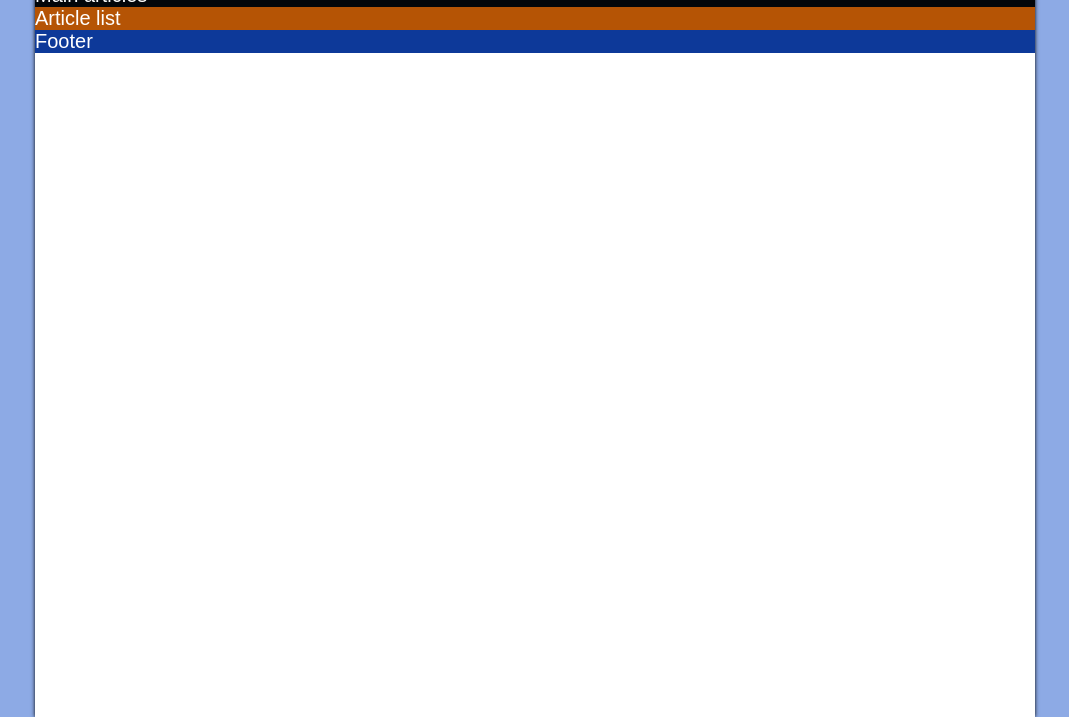
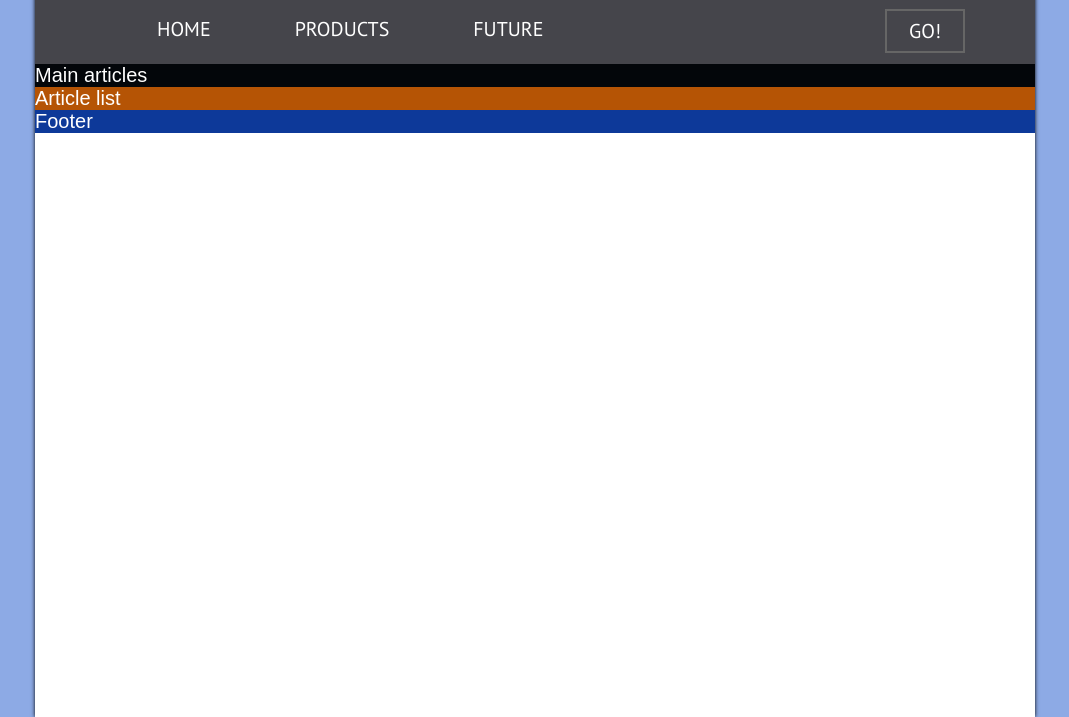
Before and after one commit to Robert1211/flexbox_project, a plain HTML site: page index.html in a window 1280 px wide. Shown: the part 83-800 px from the top of the page, without its empty margins (105-1174 px from the left). Drawn offline with Linux system fonts and the light colour scheme.

Commit message:
menu_setup

```diff
--- a/index.html
+++ b/index.html
@@ -31,7 +31,15 @@
 
 
         </div>
-        <nav class="menu"></nav>
+        <nav class="menu">
+            <ul class="menu__list">
+                <li class="menu__item"><a href="" class="menu__link">Home</a></li>
+                <li class="menu__item"><a href="" class="menu__link">Products</a></li>
+                <li class="menu__item"><a href="" class="menu__link">Future</a></li>
+                <li class="menu__item"><a href="" class="menu__link">Go!</a></li>
+            </ul>
+
+        </nav>
         <section class="main-articles">Main articles</section>
         <section class="article-list">Article list</section>
         <footer class="footer">Footer</footer>
--- a/sass/main.scss
+++ b/sass/main.scss
@@ -5,6 +5,7 @@ $main-color: #8daae5;
 $special-color: red;
 $default-font: arial, sans-serif;
 $special-font: 'pt sans', 'roboto',arial, sans-serif;
+$robert-color: rgb(13, 92, 238);
 
 * {
     margin: 0;
@@ -95,9 +96,42 @@ html{
 
 }
 .menu{
-flex-basis: 100%;
-background-color: darkblue;
-}
+    flex-basis: 100%;
+    height: 70px;
+    margin-top: 10px;
+    background-color: rgb(69, 69, 75);
+    font-family: $special-font;
+    padding: 15px 50px 15px 80px;
+    &__list {
+        display: flex;
+        list-style: none;
+    }
+    &__item {
+        margin: 0 20px;
+        font-size: 2rem;
+        text-transform: uppercase;
+        line-height: 4rem;
+        &:hover{
+            border-bottom: 2px yellow solid ;
+        }
+        &:nth-last-child(1){
+            margin-left: auto;
+            border: 2px solid #666;
+
+            &:hover{
+                border-color: yellow;
+            }
+        }
+    }
+    &__link {
+        display: block;
+        color: white;
+        text-decoration: none;
+    }
+    .menu__link{
+        padding: 0 22px;
+    }
+ }
 
 .main-articles{
     flex-basis: 100%;
```
Also changed, not shown: css/main.css, 1 other file.
